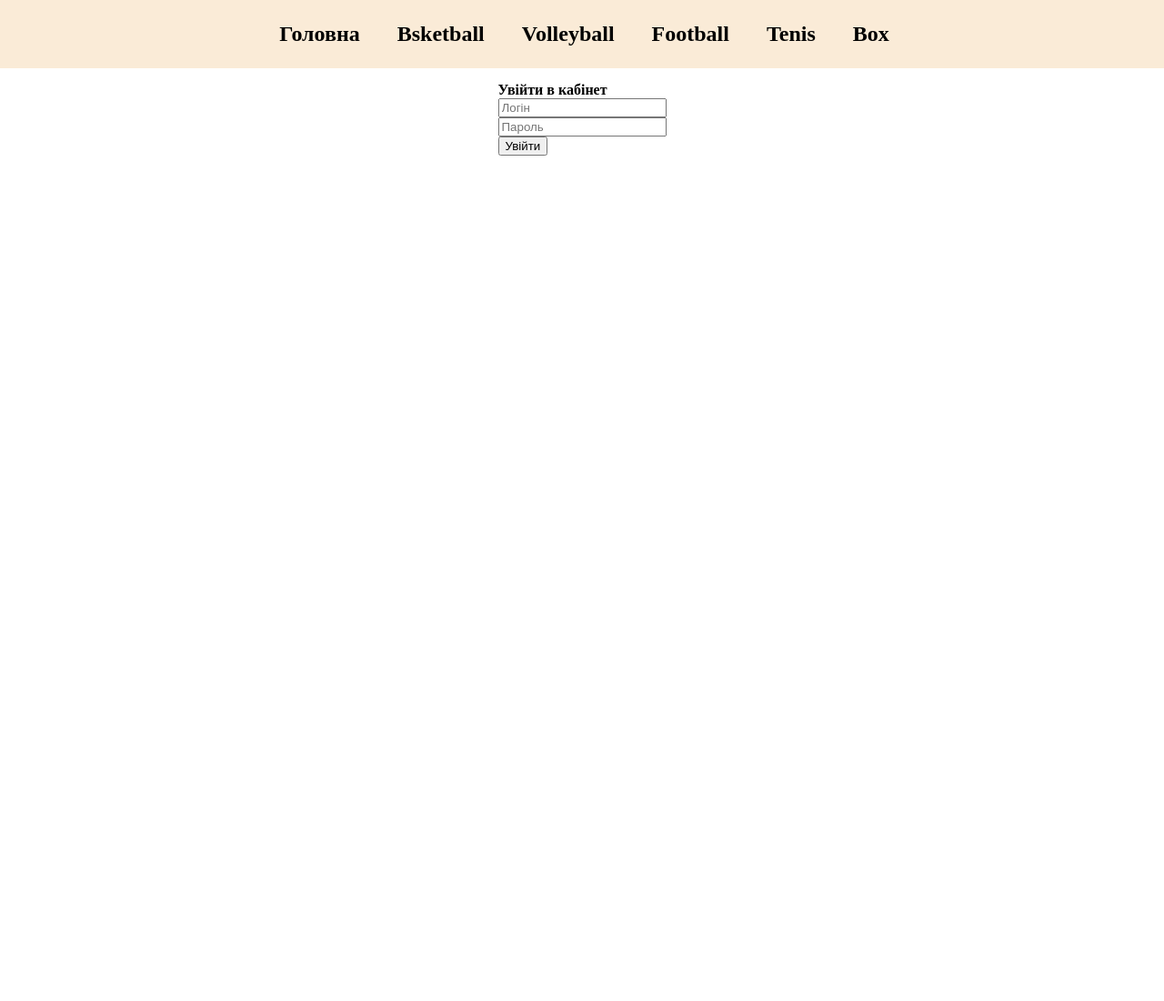
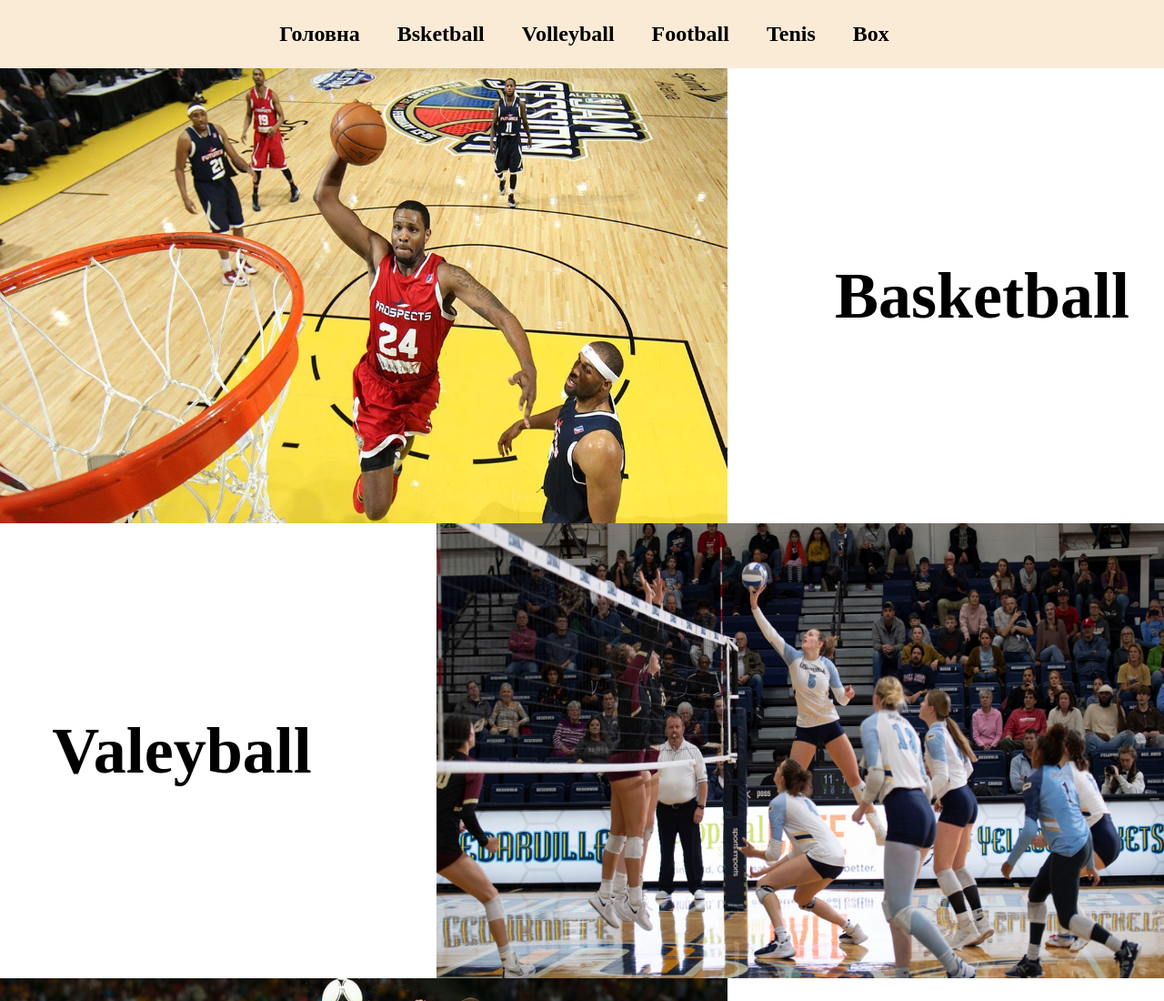
Before and after one commit to Artem-Lishchinskiy/WebSport, a plain HTML site: page index.html in a window 1280 px wide. Shown: the top 1100 px of the page at 91% size. Before the commit the page ends 800 px from the top, so only its background shows below. Drawn offline with Linux system fonts and the light colour scheme.

Commit message:
Add content to index.html and add containner

```diff
--- /dev/null
+++ b/css_files/index_style.css
@@ -0,0 +1,16 @@
+.main_content{
+    display: flex;
+    justify-content: space-between;
+    align-items: center;
+}
+
+.alltext {
+    width: 400px;
+    height: 400px;
+
+    display: flex;
+    align-items: center;
+    justify-content: center;
+
+    font-size: 48px;
+}
--- a/css_files/style.css
+++ b/css_files/style.css
@@ -1,33 +1,64 @@
-body{
-    margin: 0; /*Зовнішні відступи*/
+body {
+    margin: 0;
+    /*Зовнішні відступи*/
 }
 
-.header{ /*Use for class*/
-    display: flex; /*Властивість відображення*/
-    justify-content: center; /*Розподілення в середині flex-контейнера*/
-    align-items: center; /*Властивість вирівнювання елементів вздовж вертикалі*/
-    font-size: 24px; /*Розмір тексту*/
-    background-color: antiquewhite; /*Колір заднього фону контейнера*/
-    font-weight: bold; /*Товщина шрифта*/
+.container {
+    max-width: 1280px;
+    margin: 0 auto;
 }
+
+.header {
+    min-height: 100vh;
+
+}
+
+.navbar {
+    /*Use for class*/
+    display: flex;
+    /*Властивість відображення*/
+    justify-content: center;
+    /*Розподілення в середині flex-контейнера*/
+    align-items: center;
+    /*Властивість вирівнювання елементів вздовж вертикалі*/
+    font-size: 24px;
+    /*Розмір тексту*/
+    background-color: antiquewhite;
+    /*Колір заднього фону контейнера*/
+    font-weight: bold;
+    /*Товщина шрифта*/
+}
+
+
 
 /*a{ Uze for tag
     text-decoration: none;
 }*/
 
-.header_list a{ /*Uze for <a></a> in list-item*/
-      text-decoration: none; /*Декорація тексту(лінія знизу та інше)*/
-      color: black; /*Колір елемента*/
+.header_list a {
+    /*Uze for <a></a> in list-item*/
+    text-decoration: none;
+    /*Декорація тексту(лінія знизу та інше)*/
+    color: black;
+    /*Колір елемента*/
 }
 
-.header_list li{ /*Uze for liste-item(<li></li>)*/
-    list-style-type: none; /*Тип маркування списку*/
-    display: inline-block; /*Відображення елементів гориз. - блоком*/
-    /*margin-right: 35px;*/  /*Зовнішній відступ з права */
-    padding-right: 35px; /*Внутрішній відступ з права*/
+.header_list li {
+    /*Uze for liste-item(<li></li>)*/
+    list-style-type: none;
+    /*Тип маркування списку*/
+    display: inline-block;
+    /*Відображення елементів гориз. - блоком*/
+    /*margin-right: 35px;*/
+    /*Зовнішній відступ з права */
+    padding-right: 35px;
+    /*Внутрішній відступ з права*/
 }
 
-.header_list a:hover{ /*Псевдо клас для наведення миші*/
-    color: orange; /*Колір елемента*/
-    text-decoration: underline; /*Нижня лінія для посилань*/
+.header_list a:hover {
+    /*Псевдо клас для наведення миші*/
+    color: orange;
+    /*Колір елемента*/
+    text-decoration: underline;
+    /*Нижня лінія для посилань*/
 }
--- a/index.html
+++ b/index.html
@@ -1,13 +1,18 @@
 <!DOCTYPE html>
 <html lang="en">
+
 <head>
     <meta charset="UTF-8">
     <title>ESport</title>
     <link rel="stylesheet" href="./css_files/style.css">
+    <link rel="stylesheet" href="./css_files/index_style.css">
 </head>
+
 <body>
 
-    <div class="header">
+    <header class="header">
+        <div class="container">
+            <nav class="navbar">
                 <ul class="header_list">
                     <li><a href="index.html">Головна</a></li>
                     <li><a href="./html_files/basketball.html">Bsketball</a></li>
@@ -16,16 +21,61 @@
                     <li><a href="./html_files/tenis.html">Tenis</a></li>
                     <li><a href="./html_files/box.html">Box</a></li>
                 </ul>
+            </nav>
+
+            <div class="header-content">
+                <div class="main_content">
+                    <img class="basketball-img" src="./img_files/basketball_game_index.jpg" alt="Image" width="800px"
+                        height="500px">
+                    <div class="alltext">
+                        <h2>Basketball</h2>
                     </div>
+                </div>
+                <div class="main_content">
+                    <div class="alltext">
+                        <h2>Valeyball</h2>
+                    </div>
+                    <img src="./img_files/valleyball_img_index.jpg" alt="Image" width="800px" height="500px">
+                </div>
+                <div class="main_content">
+                    <img src="./img_files/football_img_idex.jpg" alt="Image" width="800px" height="500px">
+                    <div class="alltext">
+                        <h2>Football</h2>
+                    </div>
+                </div>
+                <div class="main_content">
+                    <div class="alltext">
+                        <h2>Tenis</h2>
+                    </div>
+                    <img src="./img_files/tenis_img_index.jpg" alt="Image" width="800px" height="500px">
+                </div>
+                <div class="main_content">
+                    <img src="./img_files/box_img_index.jpg" alt="Image" width="800px" height="500px">
+                    <div class="alltext">
+                        <h2>Box</h2>
+                    </div>
+                </div>
+                <div>
 
-    <div style="display: flex; justify-content: center; align-items: center">
+                </div>
+                <div>
+
+                </div>
+            </div>
+        </div>
+    </header>
+
+
+
+    <!-- <div style="display: flex; justify-content: center; align-items: center">
         <form action="#">
             <h4 style="margin: 0; margin-top: 15px;">Увійти в кабінет</h4>
             <input type="text" placeholder="Логін"><br>
             <input type="number" placeholder="Пароль"><br>
             <button>Увійти</button>
         </form>
-    </div>
+    </div> -->
 
 </body>
+
 </html>
```
Also changed, not shown: html_files/basketball.html (+26 -9 lines), html_files/box.html (+15 -8 lines), html_files/football.html (+50 -19 lines), html_files/tenis.html (+17 -5 lines), html_files/volleyball.html (+25 -12 lines), img_files/basketball_game_index.jpg (added), img_files/box_img_index.jpg (added), img_files/football_img_idex.jpg (added), img_files/tenis_img_index.jpg (added), img_files/valleyball_img_index.jpg (added). Lines whose indentation alone changed are shown as unchanged.
